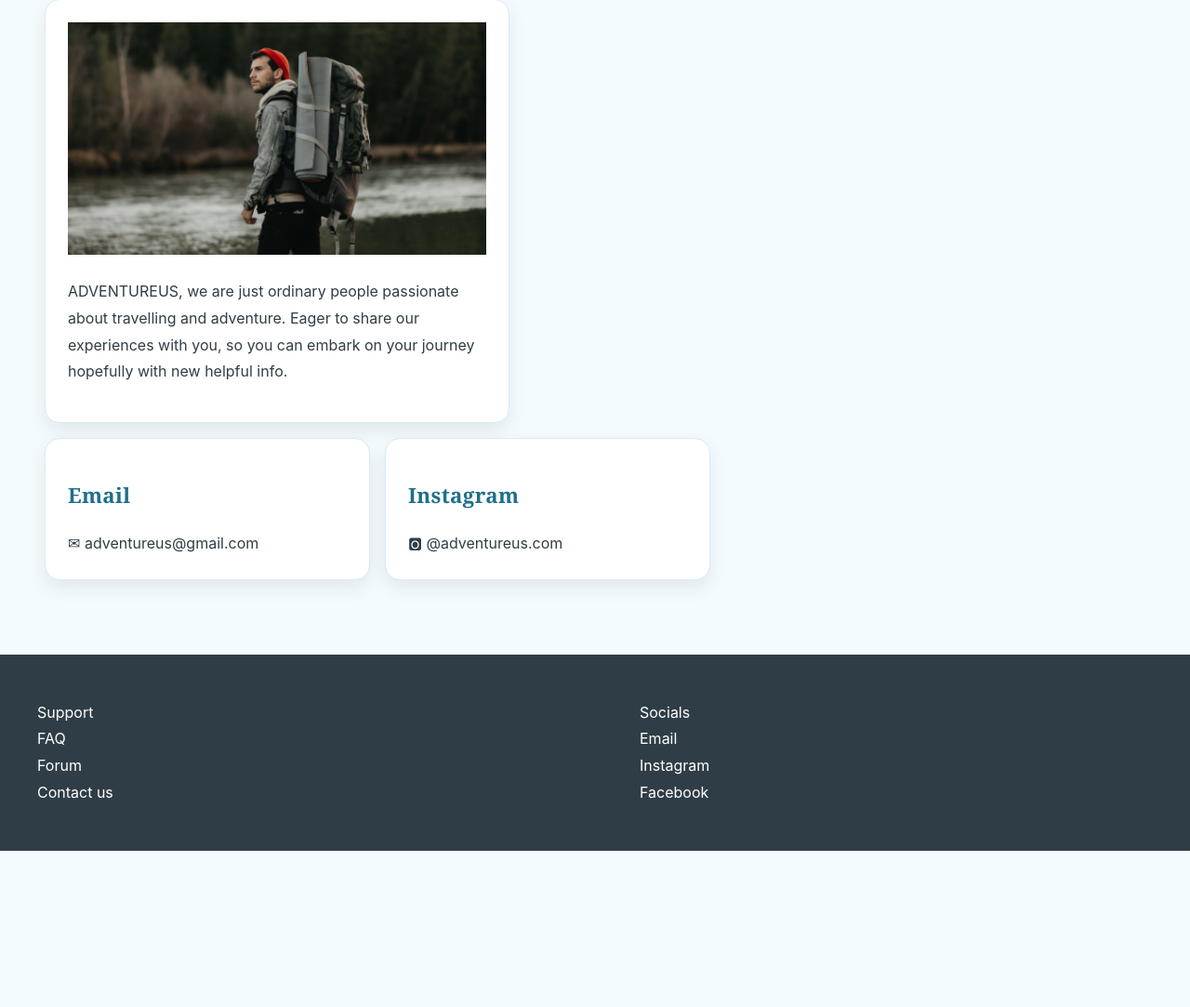
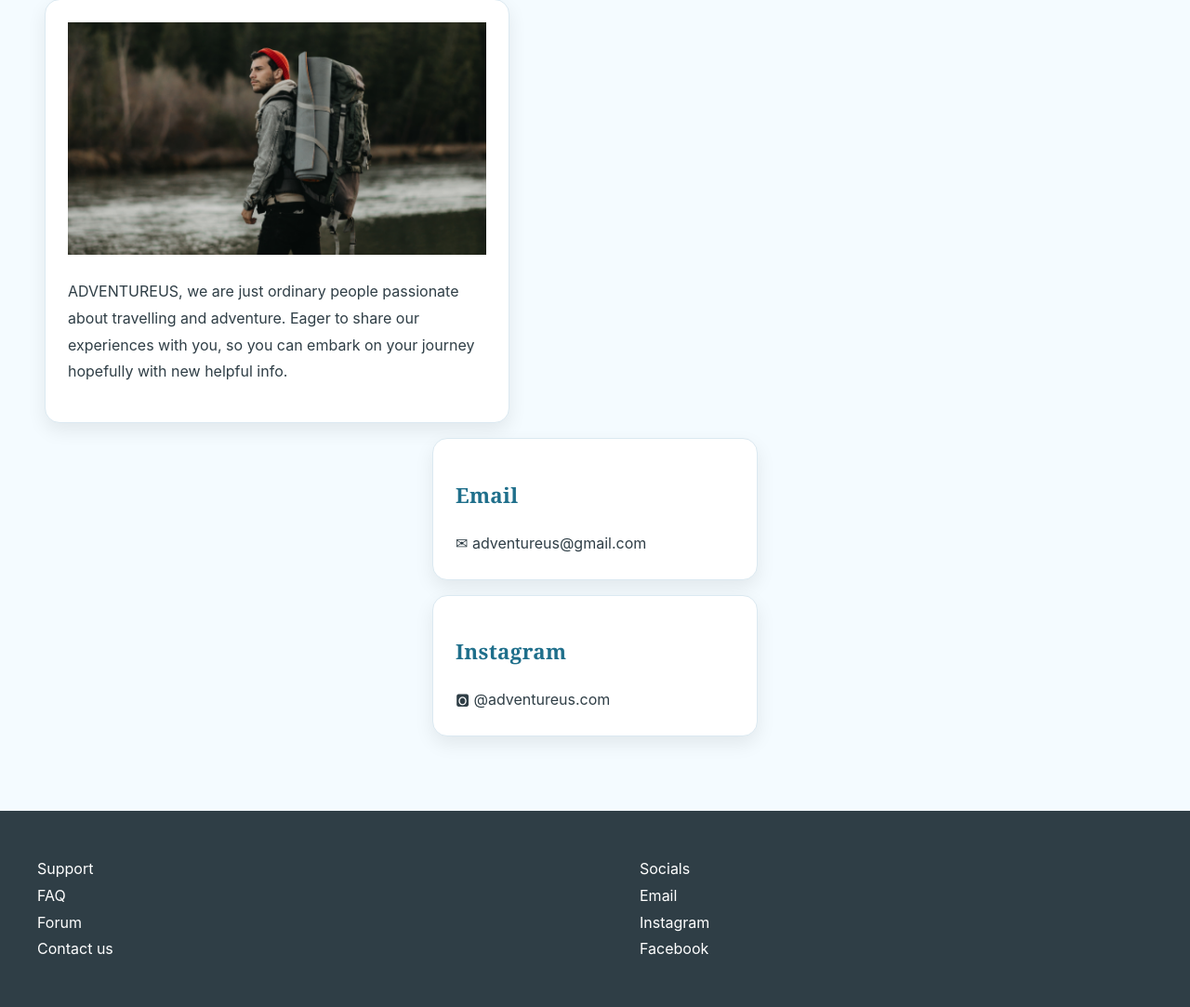
Before and after one commit to JoandarcZienagebriel/Django_project, a Django app: page /about/ in a window 1280 px wide. Shown: the part 279-1362 px from the top of the page at 93% size. Before the commit the page ends 1194 px from the top, so only its background shows below. Run offline with Django 5.2, Linux system fonts and the light colour scheme.

```diff
--- a/static/css/pg.css
+++ b/static/css/pg.css
@@ -166,6 +166,7 @@ nav a {
   display: grid;
   grid-template-columns: repeat(auto-fit, minmax(220px, 350px));
   gap: 1rem;
+  margin: auto;
 }
 
 .card {
@@ -367,9 +368,7 @@ gap: 0.003rem;
     justify-content: center;
     gap: 1rem;
   }
-  .card{
 
-  }
 /* =========================
    SECTION DETAIL
 ========================= */
```
